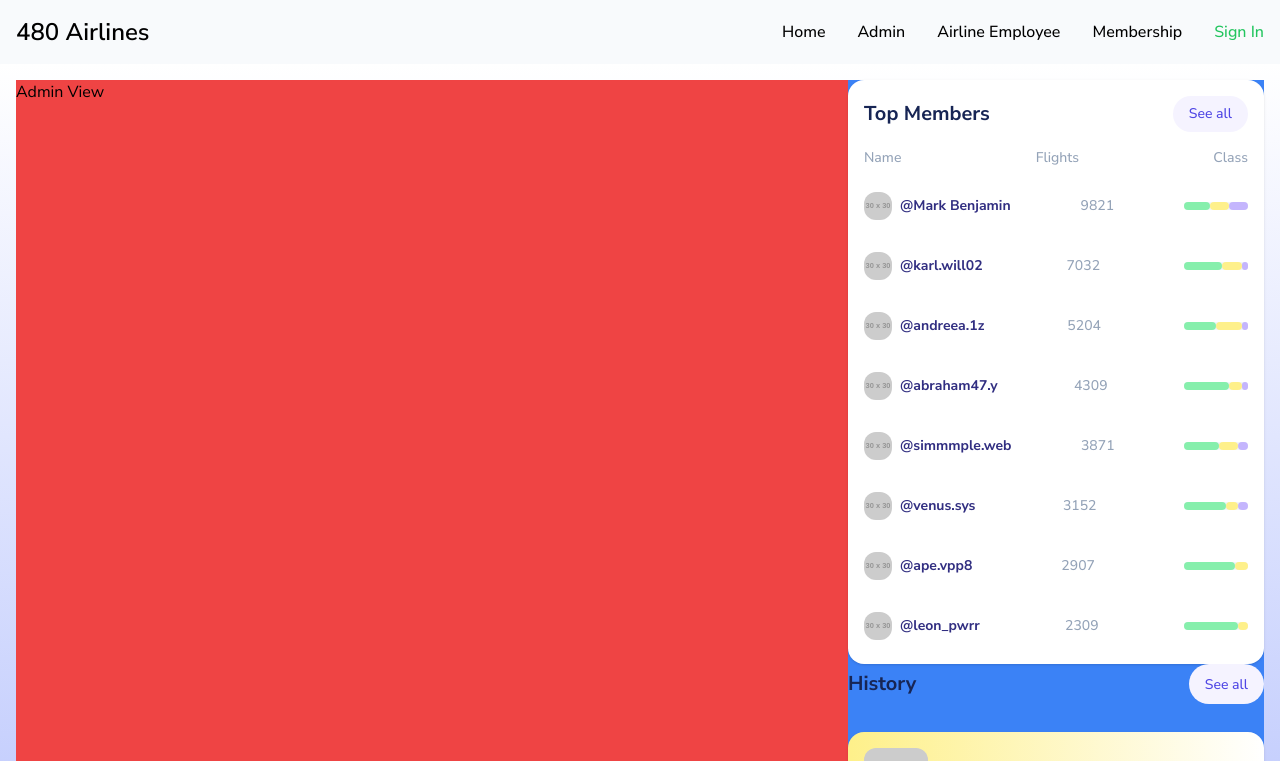
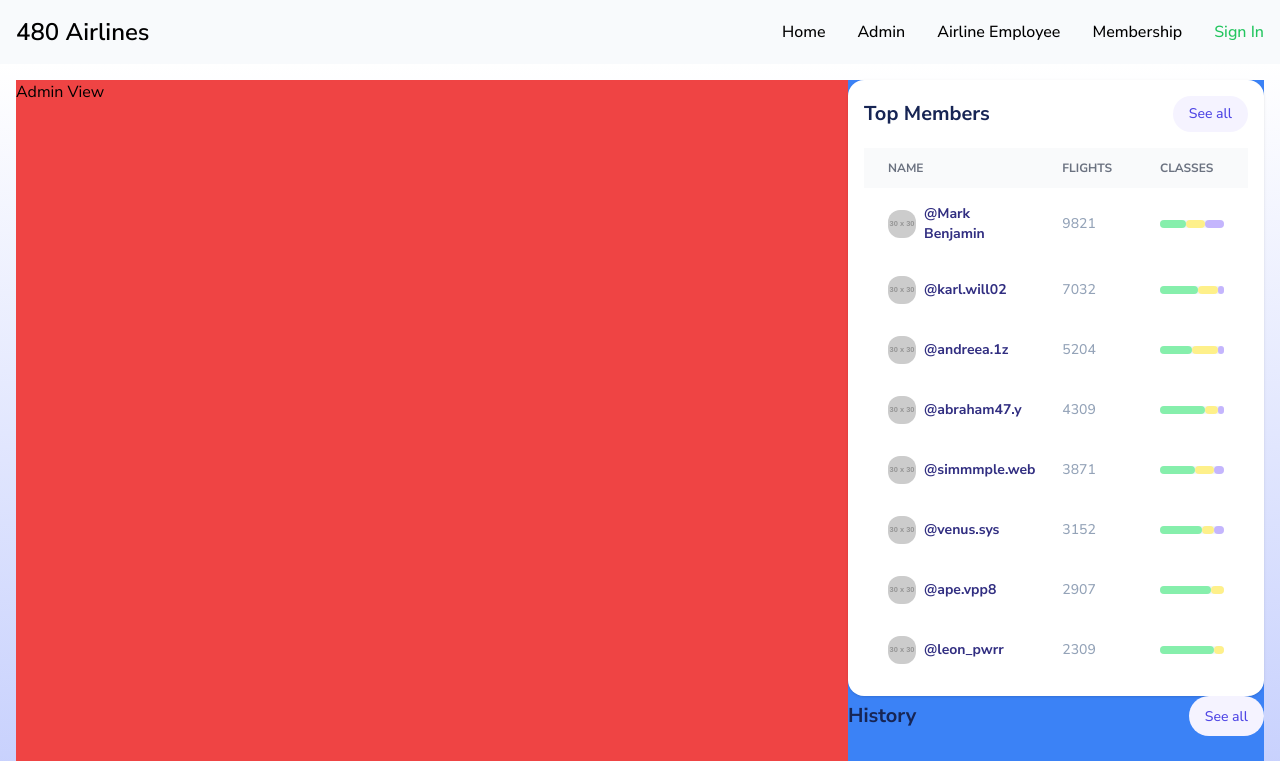
Before and after one commit to justin-phxm/480-airlines, a Next.js app: page /admin in a window 1280 px wide. Shown: the top 761 px of the page. Built offline with nearby package versions, Linux system fonts and the light colour scheme; no server answers.

Commit message:
update top members component

```diff
--- a/src/app/(protected)/admin/components/MemberRow.tsx
+++ b/src/app/(protected)/admin/components/MemberRow.tsx
@@ -1,5 +1,6 @@
 import React from "react";
 import Image from "next/image";
+import { TableCell } from "flowbite-react";
 interface MemberRowProps {
   username: string;
   flights: number;
@@ -14,7 +15,8 @@ export default function MemberRow({
   imageUrl,
 }: MemberRowProps) {
   return (
-    <div className="flex flex-row items-center justify-between gap-4 py-2 text-sm">
+    <>
+      <TableCell>
         <div className="flex flex-row items-center gap-2">
           <Image
             className="size-7 rounded-xl"
@@ -25,8 +27,11 @@ export default function MemberRow({
           />
           <div className=" font-bold text-indigo-900">{username}</div>
         </div>
+      </TableCell>
+      <TableCell>
         <div className="font-medium text-slate-400">{flights}</div>
-      <div className="flex items-center gap-1">
+      </TableCell>
+      <TableCell>
         <div className="flex h-2 w-16 flex-row rounded-3xl bg-slate-100">
           {classPercentage.map((percentage, index) => (
             <div
@@ -43,7 +48,7 @@ export default function MemberRow({
             />
           ))}
         </div>
-      </div>
-    </div>
+      </TableCell>
+    </>
   );
 }
--- a/src/app/(protected)/admin/components/TopMembers.tsx
+++ b/src/app/(protected)/admin/components/TopMembers.tsx
@@ -1,4 +1,11 @@
 import MemberRow from "./MemberRow";
+import {
+  Table,
+  TableBody,
+  TableHead,
+  TableHeadCell,
+  TableRow,
+} from "flowbite-react";
 
 interface Member {
   username: string;
@@ -67,14 +74,20 @@ export default function TopMembers() {
           <span className=" font-medium text-indigo-600">See all</span>
         </div>
       </div>
-      <div className=" flex justify-between font-medium text-slate-400">
-        <div>Name</div>
-        <div>Flights</div>
-        <div>Class</div>
-      </div>
-      {members.map((member, index) => (
-        <MemberRow key={index} {...member} />
-      ))}
+      <Table>
+        <TableHead className="text-left">
+          <TableHeadCell>Name</TableHeadCell>
+          <TableHeadCell>Flights</TableHeadCell>
+          <TableHeadCell>Classes</TableHeadCell>
+        </TableHead>
+        <TableBody>
+          {members.map((member, index) => (
+            <TableRow key={index}>
+              <MemberRow {...member} />
+            </TableRow>
+          ))}
+        </TableBody>
+      </Table>
     </div>
   );
 }
```
Lines whose indentation alone changed are shown as unchanged.
